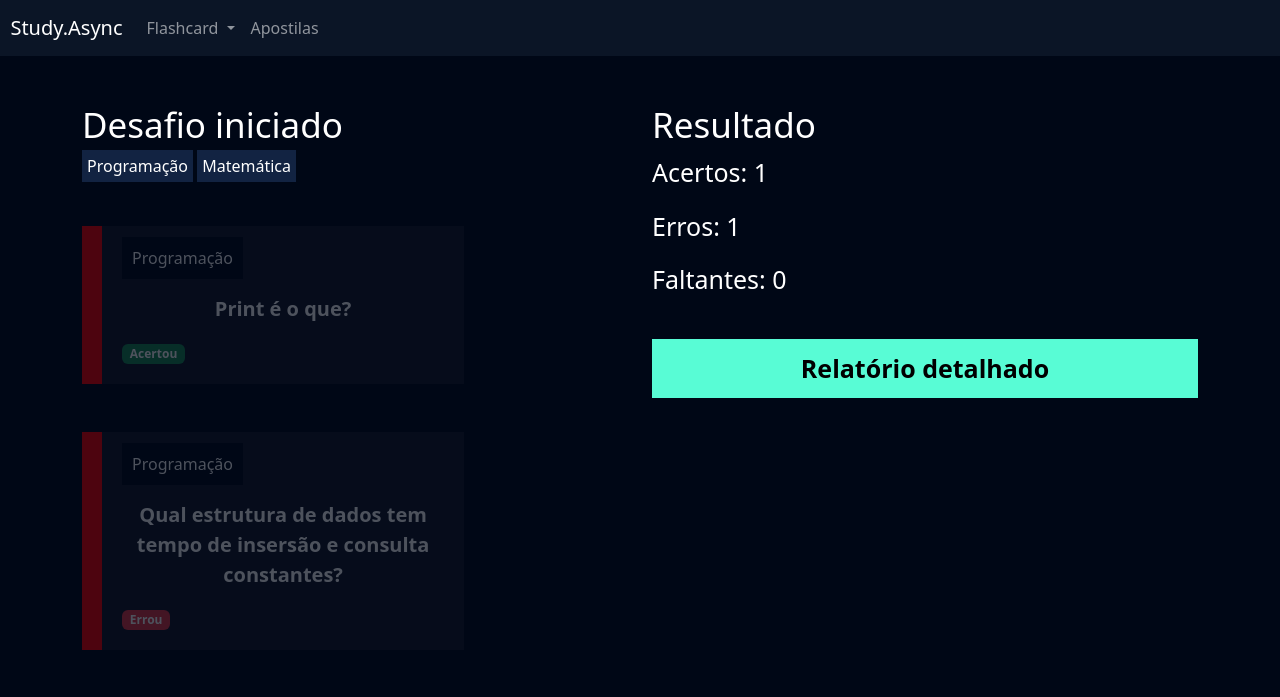
After one commit to tarcisioalvesleop/psw, a Django app: page /flashcard/desafio/22/ in a window 1280 px wide. The commit adds this page. Shown: the top 697 px of the page. Run offline with Django 5.2, Linux system fonts and the light colour scheme; a user stored in the database is signed in; data comes from the database, SQL or seed files in the repository; both versions use the stored data as it was after the commit.

Commit message:
listar desafio e página do desafio.

```diff
--- a/flashcard/models.py
+++ b/flashcard/models.py
@@ -18,6 +18,16 @@ class Flashcard(models.Model):
 
     def __str__(self):
         return self.pergunta
+
+    @property
+    def css_dificuldade(self):
+        if self.dificuldade == "F":
+            return "flashcard-facil"
+        elif self.dificuldade == "M":
+            return  "flashcard-medio"
+        elif self.dificuldade == "D":
+            return  "flashcard-dificil"
+
 
 class FlashcardDesafio(models.Model):
     flashcard = models.ForeignKey(Flashcard, on_delete=models.DO_NOTHING)
--- /dev/null
+++ b/flashcard/templates/desafio.html
@@ -0,0 +1,90 @@
+{% extends "base.html" %}
+{% load static %}
+
+{% block 'cabecalho' %}
+
+    <link href="{% static 'usuarios/css/cadastro.css' %}" rel="stylesheet">
+    <link href="{% static 'flashcard/css/novo_flashcard.css' %}" rel="stylesheet">
+    <link href="{% static 'flashcard/css/iniciar_desafio.css' %}" rel="stylesheet">
+    <link href="{% static 'flashcard/css/desafio.css' %}" rel="stylesheet">
+    <link href='https://unpkg.com/boxicons@2.1.4/css/boxicons.min.css' rel='stylesheet'>
+
+{% endblock 'cabecalho' %}
+
+
+{% block 'conteudo' %}
+
+    {% include "partials/header.html" %}
+
+    <div class="container">
+        <br>
+        <br>
+        <div class="row">
+            <div class="col-md">
+                <h3 class="fonte-secundaria" >Desafio iniciado</h3>
+                <span class="badge-categoria">Programação</span>
+                <span class="badge-categoria" >Matemática</span>
+                <br>
+                <br>
+                <br>
+                {% for flash in desafio.flashcards.all %}
+                    <div class="box-new-flashcard {% if flash.respondido %}op2{% endif %}">
+                        <div class="flashcard {{flash.flashcard.css_dificuldade}}">
+
+                            <div class="flashcard-categoria">
+                                {{flash.flashcard.categoria}}
+                            </div>
+                            <br>
+                            <br>
+                            <div class="flashcard-box-item" onclick="flip_card({{flash.id}})">
+                                <p class="flashcard-item">{{flash.flashcard.pergunta}}</p>
+                            </div>
+
+                            {% if not flash.respondido%}
+                            <div class="responder">
+                                <a href="{% url 'responder_flashcard' flash.id %}?acertou=0&desafio_id={{desafio.id}}"><i class='bx bxs-x-square icone-vermelho'></i></a>
+                                <a href="{% url 'responder_flashcard' flash.id %}?acertou=1&desafio_id={{desafio.id}}"><i class='bx bxs-check-square icone-verde' ></i></a>
+                            </div>
+                            {% else %}
+                                {% if flash.acertou %}
+                                    <span class="badge bg-success">Acertou</span>
+                                {% else %}
+                                    <span class="badge bg-danger">Errou</span>
+                                {% endif%}
+                            {% endif %}
+
+                        </div>
+                        <div class="resposta-flashcard" id="{{flash.id}}">
+                            {{flash.flashcard.resposta}}
+                        </div>
+                    </div>
+                    <br>
+                    <br>
+                {% endfor %}
+
+            </div>
+            <div class="col-md">
+
+                <h3 class="fonte-secundaria">Resultado</h3>
+                <p class="fonte-p">Acertos: {{acertos}}</p>
+                <p class="fonte-p">Erros: {{erros}}</p>
+                <p class="fonte-p">Faltantes: {{faltantes}}</p>
+                <br>
+                <a class="btn-cadastro btn-desafio" href="">Relatório detalhado</a>
+            </div>
+        </div>
+
+    </div>
+    {% comment %} <script src="{% static 'flashcard/js/flashcard.js' %}"></script> {% endcomment %}
+    <script>
+        function flip_card(id){
+            card = document.getElementById(id) //pegando a div
+
+            if(card.style.display == 'none' || card.style.display == ''){
+                card.style.display = 'block'
+            }else {
+                card.style.display = 'none'
+            }
+        }
+    </script>
+{% endblock 'conteudo' %}
--- a/flashcard/templates/iniciar_desafio.html
+++ b/flashcard/templates/iniciar_desafio.html
@@ -11,6 +11,7 @@
 
 
 {% block 'conteudo' %}
+    {% include "partials/header.html" %}
     <div class="container ctx">
         <br>
         <br>
--- a/flashcard/templates/novo_flashcard.html
+++ b/flashcard/templates/novo_flashcard.html
@@ -8,6 +8,7 @@
 {% endblock 'cabecalho' %}
 
 {% block 'conteudo' %}
+    {% include "partials/header.html" %}
 
     <div class="container">
         <br>
--- a/flashcard/urls.py
+++ b/flashcard/urls.py
@@ -5,4 +5,7 @@ urlpatterns = [
      path('novo_flashcard/', views.novo_flashcard, name="novo_flashcard"),
      path('deletar_flashcard/<int:id>', views.deletar_flashcard, name="deletar_flashcard"), #url dinâmica
      path('iniciar_desafio/', views.iniciar_desafio, name="iniciar_desafio"),
+     path('listar_desafio/', views.listar_desafio, name='listar_desafio'),
+     path('desafio/<int:id>/', views.desafio, name='desafio'),
+     path('responder_flashcard/<int:id>/', views.responder_flashcard, name='responder_flashcard'),
 ]
--- a/flashcard/views.py
+++ b/flashcard/views.py
@@ -1,6 +1,6 @@
 from django.shortcuts import render, redirect
 from .models import Categoria, Flashcard, Desafio, FlashcardDesafio
-from django.http import HttpResponse
+from django.http import HttpResponse, Http404
 from django.contrib.messages import constants
 from django.contrib import messages
 
@@ -107,5 +107,39 @@ def iniciar_desafio(request):
 
         desafio.save()
 
-        return HttpResponse("Teste")
-        # return redirect(f'/flashcard/desafio/{desafio.id}')
+        return redirect(f'/flashcard/listar_desafio/')
+
+def listar_desafio(request):
+    desafios = Desafio.objects.filter(user=request.user)
+    # Desenvolver os status (fazer)
+    # Desenvolver os filtros (fazer)
+    return render(request, 'listar_desafio.html', {'desafios': desafios})
+
+def desafio(request, id):
+    desafio = Desafio.objects.get(id=id)
+
+    if not desafio.user == request.user:
+        raise Http404 # página de erro
+
+    if request.method == "GET":
+        acertos = desafio.flashcards.filter(respondido=True).filter(acertou=True).count()
+        erros = desafio.flashcards.filter(respondido=True).filter(acertou=False).count()
+        faltantes = desafio.flashcards.filter(respondido=False).count()
+        return render(request, 'desafio.html', {'desafio': desafio, 'acertos': acertos,
+                                                 'erros': erros, 'faltantes': faltantes})
+
+    return HttpResponse(id)
+
+def responder_flashcard(request, id):
+    flashcard_desafio = FlashcardDesafio.objects.get(id=id)
+    acertou = request.GET.get('acertou')
+    desafio_id = request.GET.get('desafio_id')
+    # Verificação de user
+    if not flashcard_desafio.flashcard.user == request.user:
+        raise Http404() # Página não encontrada
+
+    flashcard_desafio.respondido = True
+    flashcard_desafio.acertou = True if acertou == '1' else False
+    flashcard_desafio.save()
+
+    return redirect(f'/flashcard/desafio/{desafio_id}/')
--- /dev/null
+++ b/templates/partials/header.html
@@ -0,0 +1,23 @@
+<nav style="background-color: var(--main-color)" class="navbar navbar-expand-lg navbar-dark">
+    <a class="navbar-brand" href="#">&nbsp&nbspStudy.Async</a>
+    <button class="navbar-toggler" type="button" data-toggle="collapse" data-target="#navbarNav" aria-controls="navbarNav" aria-expanded="false" aria-label="Toggle navigation">
+      <span class="navbar-toggler-icon"></span>
+    </button>
+    <div class="collapse navbar-collapse" id="navbarNav">
+      <ul class="navbar-nav">
+        <li class="nav-item dropdown">
+          <a class="nav-link dropdown-toggle" href="#" id="navbarDropdown" role="button" data-bs-toggle="dropdown" aria-expanded="false">
+            Flashcard
+          </a>
+          <ul class="dropdown-menu" aria-labelledby="navbarDropdown">
+            <li><a class="dropdown-item" href="{% url 'novo_flashcard' %}">Criar flashcard</a></li>
+            <li><a class="dropdown-item" href="{% url 'iniciar_desafio' %}">Iniciar desafio</a></li>
+            <li><a class="dropdown-item" href="{% url 'listar_desafio' %}">Listar desafio</a></li>
+          </ul>
+        </li>
+        <li class="nav-item">
+          <a class="nav-link" href="">Apostilas</a>
+        </li>
+      </ul>
+    </div>
+  </nav>
--- /dev/null
+++ b/templates/static/flashcard/css/desafio.css
@@ -0,0 +1,65 @@
+.badge-categoria{
+    padding: 5px;
+    background-color: #122342;
+
+}
+
+.box-new-flashcard{
+    margin: 0;
+}
+
+.icone-vermelho{
+    color:red;
+    font-size: 30px;
+}
+
+.icone-verde{
+    color:green;
+    font-size: 30px;
+}
+
+.op2{
+    opacity: .3;
+}
+
+.fonte-p{
+    font-size: 25px;
+}
+
+.btn-desafio{
+    width: 100% !important;
+    color: black;
+    text-decoration: none;
+    display: block;
+    text-align: center;
+    font-size: 25px;
+}
+
+.box-listar{
+
+    background-color: #0b1526;
+    padding: 20px;
+}
+
+table{
+    width: 100%;
+    padding: 20px;
+    text-align: center;
+
+}
+
+.linha{
+    height: 40px;
+    background-color: var(--dark-color);
+    padding: 20px;
+}
+
+
+td, th{
+    padding: 20px;
+}
+
+tr{
+    background-color: var(--main-color);
+
+}
```
Also changed, not shown: flashcard/templates/listar_desafio.html (added, +67 -0 lines), db.sqlite3.
